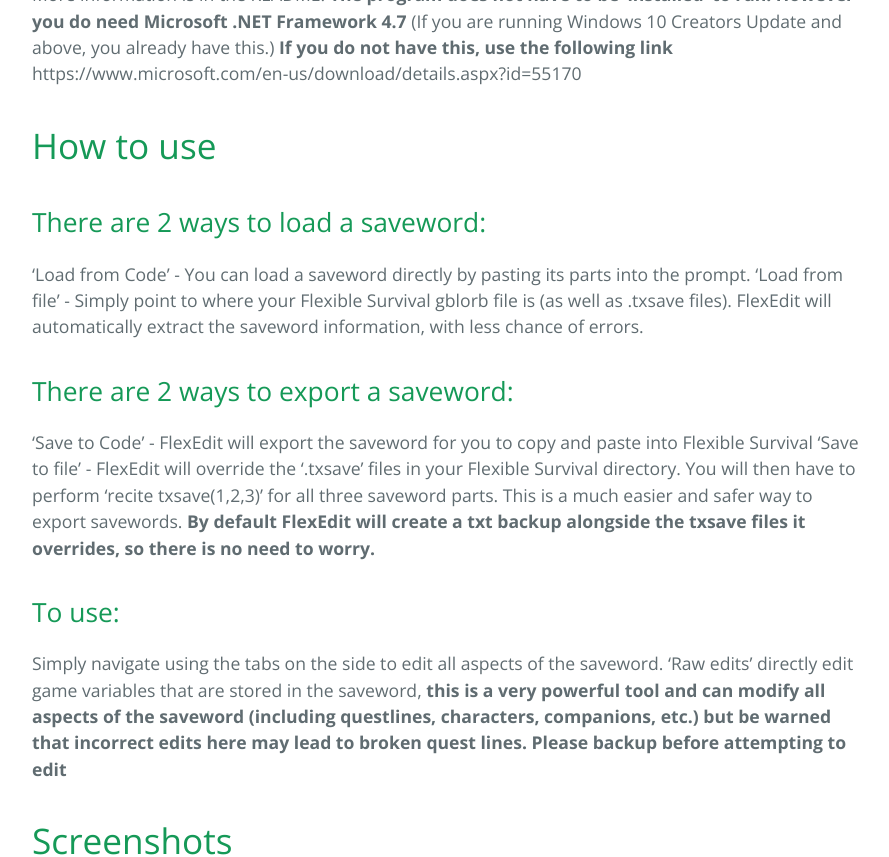
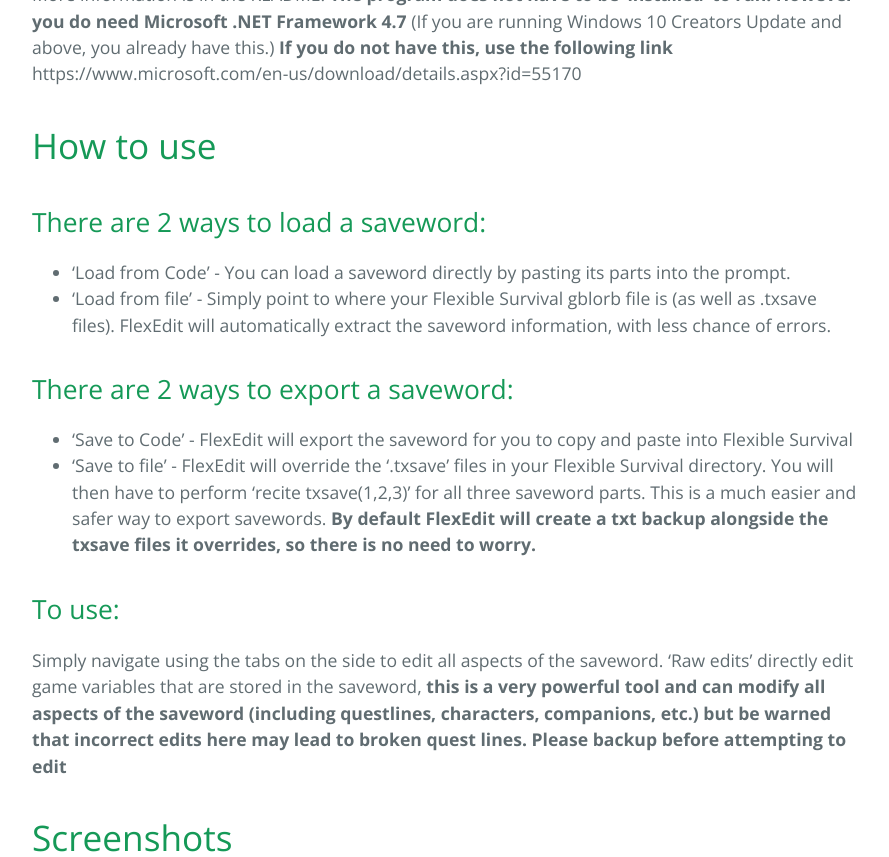
Before and after one commit to executaball/FlexEdit, a Jekyll site: the page built from docs/index.md, in a window 1280 px wide and 900 px high, scrolled down 709 px, cut to the strip 0-857 px from the top of the window. Shown: the whole strip, without its empty margins (192-1081 px from the left). Built offline with Jekyll 4.4.1, drawn with Linux system fonts in a browser that asks for light colours; our own code applies the rules of GitHub Pages for plain Markdown files.

```diff
--- a/docs/index.md
+++ b/docs/index.md
@@ -9,12 +9,12 @@ More information is in the README. **The program does not have to be 'installed'
 
 # [](#How_to_use)How to use
 ## There are 2 ways to load a saveword:
-'Load from Code' - You can load a saveword directly by pasting its parts into the prompt.
-'Load from file' - Simply point to where your Flexible Survival gblorb file is (as well as .txsave files). FlexEdit will automatically extract the saveword information, with less chance of errors.
+* 'Load from Code' - You can load a saveword directly by pasting its parts into the prompt.
+* 'Load from file' - Simply point to where your Flexible Survival gblorb file is (as well as .txsave files). FlexEdit will automatically extract the saveword information, with less chance of errors.
 
 ## There are 2 ways to export a saveword:
-'Save to Code' - FlexEdit will export the saveword for you to copy and paste into Flexible Survival
-'Save to file' - FlexEdit will override the '.txsave' files in your Flexible Survival directory. You will then have to perform 'recite txsave(1,2,3)' for all three saveword parts. This is a much easier and safer way to export savewords. **By default FlexEdit will create a txt backup alongside the txsave files it overrides, so there is no need to worry.**
+* 'Save to Code' - FlexEdit will export the saveword for you to copy and paste into Flexible Survival
+* 'Save to file' - FlexEdit will override the '.txsave' files in your Flexible Survival directory. You will then have to perform 'recite txsave(1,2,3)' for all three saveword parts. This is a much easier and safer way to export savewords. **By default FlexEdit will create a txt backup alongside the txsave files it overrides, so there is no need to worry.**
 
 ## To use:
 Simply navigate using the tabs on the side to edit all aspects of the saveword. 'Raw edits' directly edit game variables that are stored in the saveword, **this is a very powerful tool and can modify all aspects of the saveword (including questlines, characters, companions, etc.) but be warned that incorrect edits here may lead to broken quest lines. Please backup before attempting to edit**
```
